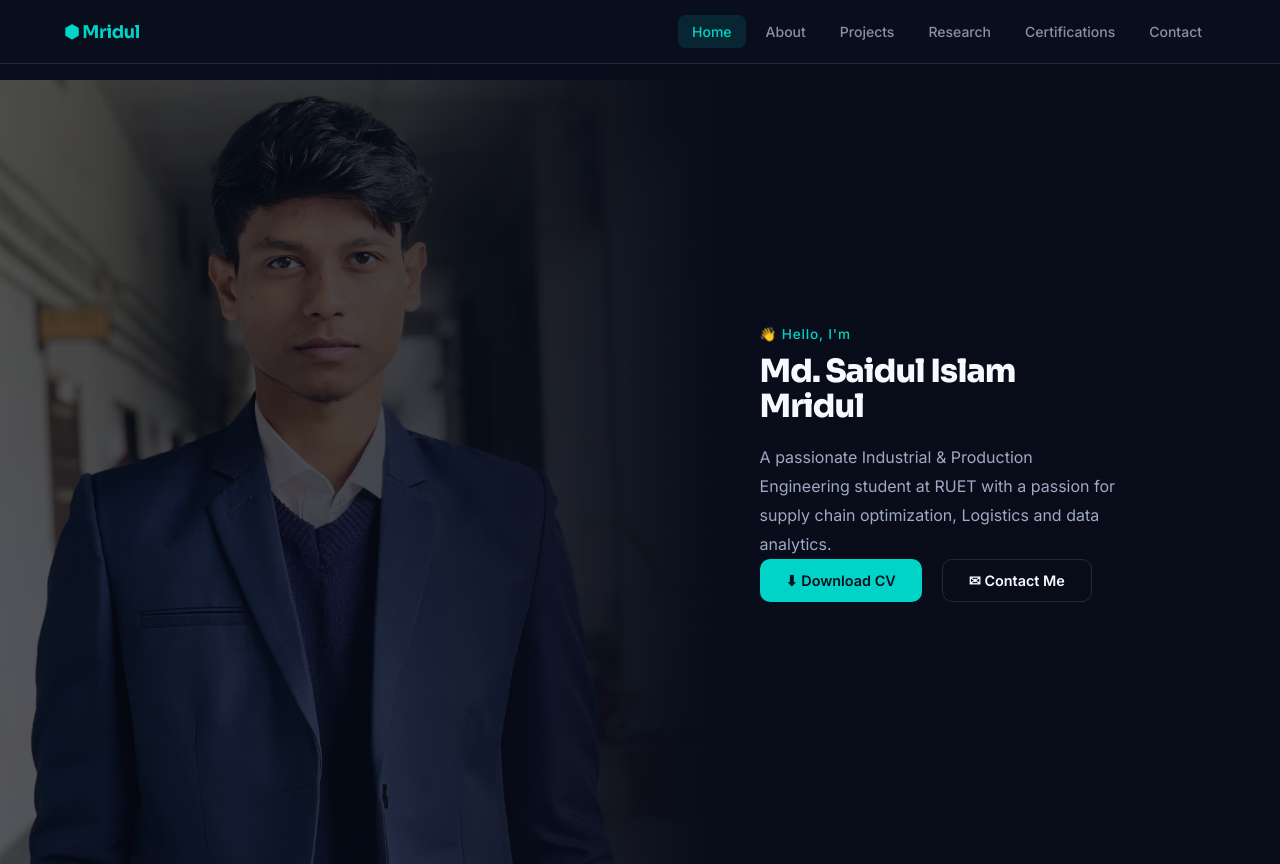
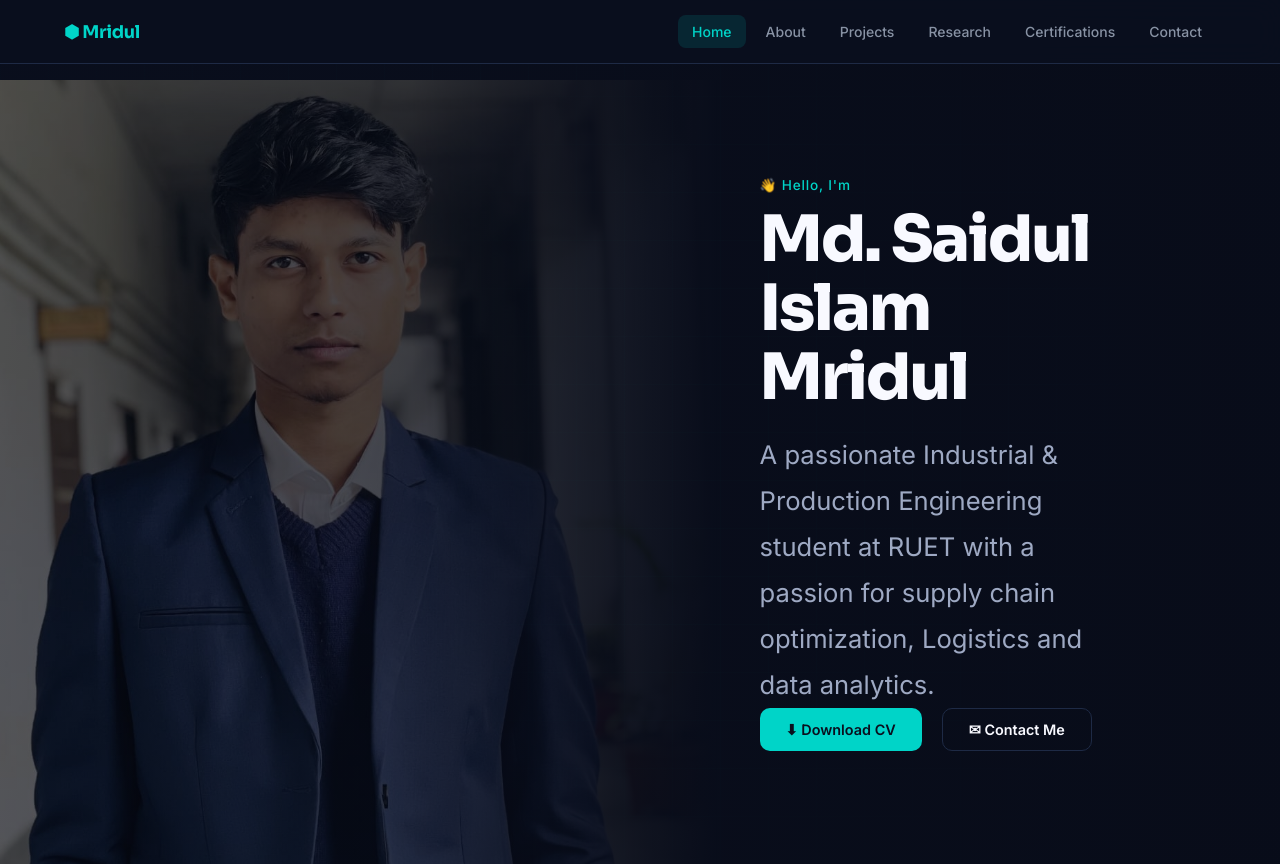
Before and after one commit to Saidulmridul/portfolio-md-saidul-islam-mridul, a plain HTML site: page index.html in a window 1280 px wide. Shown: the top 864 px of the page. Drawn offline with Linux system fonts and the light colour scheme.

Commit message:
Replace fixed font sizes with clamp for responsiveness

```diff
--- a/index.html
+++ b/index.html
@@ -180,7 +180,7 @@ footer {
 }
 .hero-name {
   font-family: var(--font-d);
-  font-size: 32px;
+  font-size:clamp(2rem,5vw,4rem);
   font-weight: 800; line-height: 1.08;
   letter-spacing: -0.03em;
   color: var(--white);
@@ -188,7 +188,7 @@ footer {
 }
 .hero-role{
 
-    font-size:24px;
+    font-size:clamp(1rem,2.5vw,1.6rem);
     color:#9ca7bf;
     margin:20px 0;
 }
@@ -205,7 +205,7 @@ footer {
 
     line-height:1.8;
 
-    font-size:16px;
+    font-size:clamp(1rem,2.5vw,1.6rem);
 
     color:#9ea9c3;
 }
```
